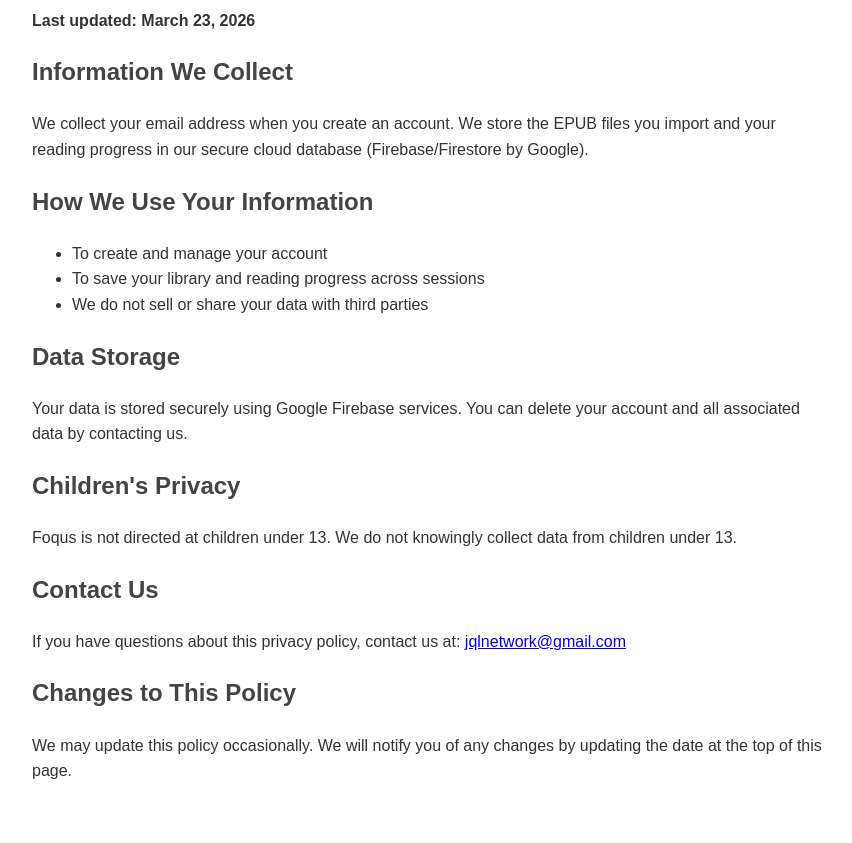
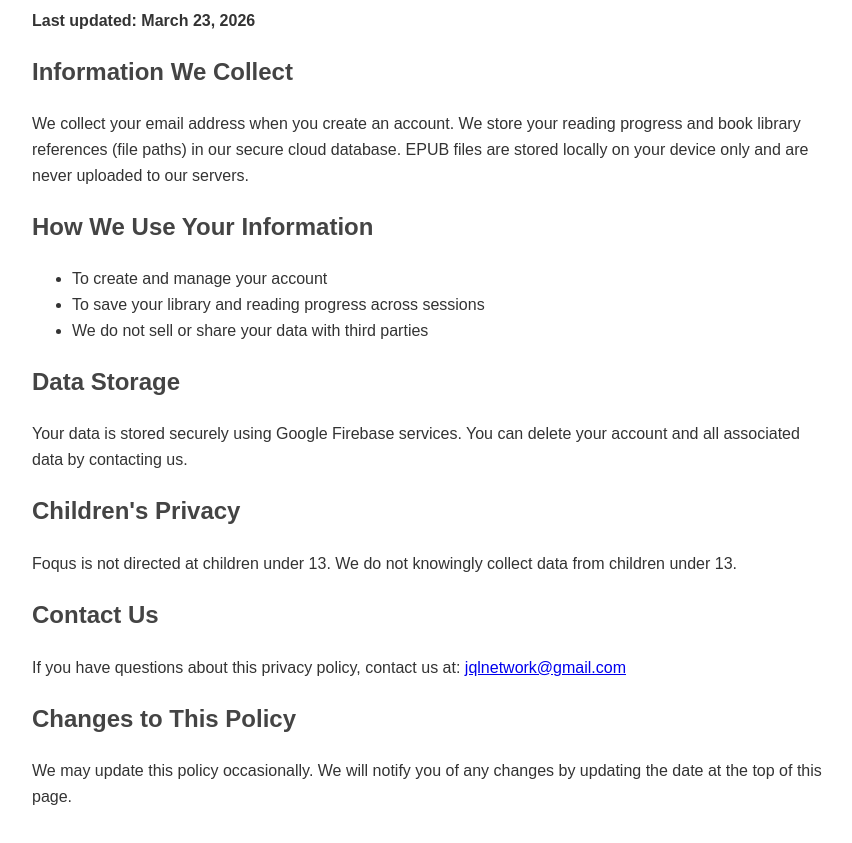
Before and after one commit to jqlnet/foqus-privacy-policy, a plain HTML site: page index.html in a window 1280 px wide. Shown: the part 105-948 px from the top of the page, without its empty margins (208-1060 px from the left). Drawn offline with Linux system fonts and the light colour scheme.

Commit message:
Revise privacy policy regarding data collection
Updated the privacy policy to clarify data storage practices.

```diff
--- a/index.html
+++ b/index.html
@@ -22,7 +22,7 @@
     <p><strong>Last updated: March 23, 2026</strong></p>
 
     <h2>Information We Collect</h2>
-    <p>We collect your email address when you create an account. We store the EPUB files you import and your reading progress in our secure cloud database (Firebase/Firestore by Google).</p>
+    <p>We collect your email address when you create an account. We store your reading progress and book library references (file paths) in our secure cloud database. EPUB files are stored locally on your device only and are never uploaded to our servers.</p>
 
     <h2>How We Use Your Information</h2>
     <ul>
```
